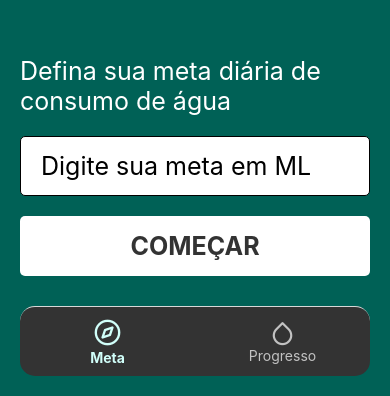
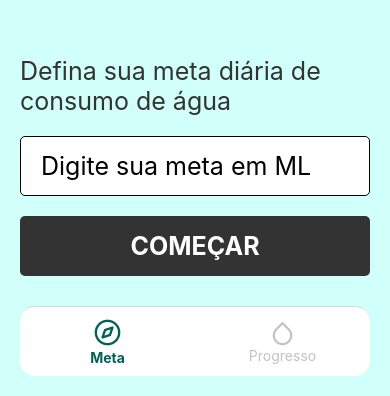
Before and after one commit to Khoala-Dev/drunk-of-water, a React Native app: screen /Target in a window 390 px wide. Shown: the part 448-844 px from the top of the page. Built offline with nearby package versions, Linux system fonts and the light colour scheme.

Commit message:
style(theme): Adicionando objeto com cores base

```diff
--- a/src/hooks/useTheme.tsx
+++ b/src/hooks/useTheme.tsx
@@ -2,8 +2,7 @@ import { useColorScheme } from 'react-native';
 import theme from '../theme';
 
 const useTheme = () => {
-  const colorScheme = 'dark';
-  // const colorScheme = useColorScheme() || 'light';
+  const colorScheme = useColorScheme() || 'light';
 
   return { theme: theme[colorScheme], colorScheme };
 };
--- a/src/theme/index.ts
+++ b/src/theme/index.ts
@@ -1,23 +1,32 @@
 import { Theme } from '../types';
+
+const colors = {
+  'light-blue': '#D1FFFA',
+  'dark-blue': '#006156',
+  'white': '#FFFFFF',
+  'black': '#333333',
+  'light-grey': '#595959',
+  'dark-grey': '#C2C2C2',
+}
 
 const theme: Theme = {
   light: {
-    primary: '#D1FFFA',
-    secondary: '#006156',
-    text: '#333333',
-    grey: '#595959',
-    backgroundTab: '#FFFFFF',
-    buttonText: '#FFFFFF',
-    backgroundButton: '#333333',
+    primary: colors['light-blue'],
+    secondary: colors['dark-blue'],
+    text: colors.black,
+    grey: colors['dark-grey'],
+    backgroundTab: colors.white,
+    buttonText: colors.white,
+    backgroundButton: colors.black,
   },
   dark: {
-    primary: '#006156',
-    secondary: '#D1FFFA',
-    text: '#FFFFFF',
-    grey: '#C2C2C2',
-    backgroundTab: '#333333',
-    buttonText: '#333333',
-    backgroundButton: '#FFFFFF',
+    primary: colors['dark-blue'],
+    secondary: colors['light-blue'],
+    text: colors.white,
+    grey: colors['light-grey'],
+    backgroundTab: colors.black,
+    buttonText: colors.black,
+    backgroundButton: colors.white,
   },
 };
 
```
